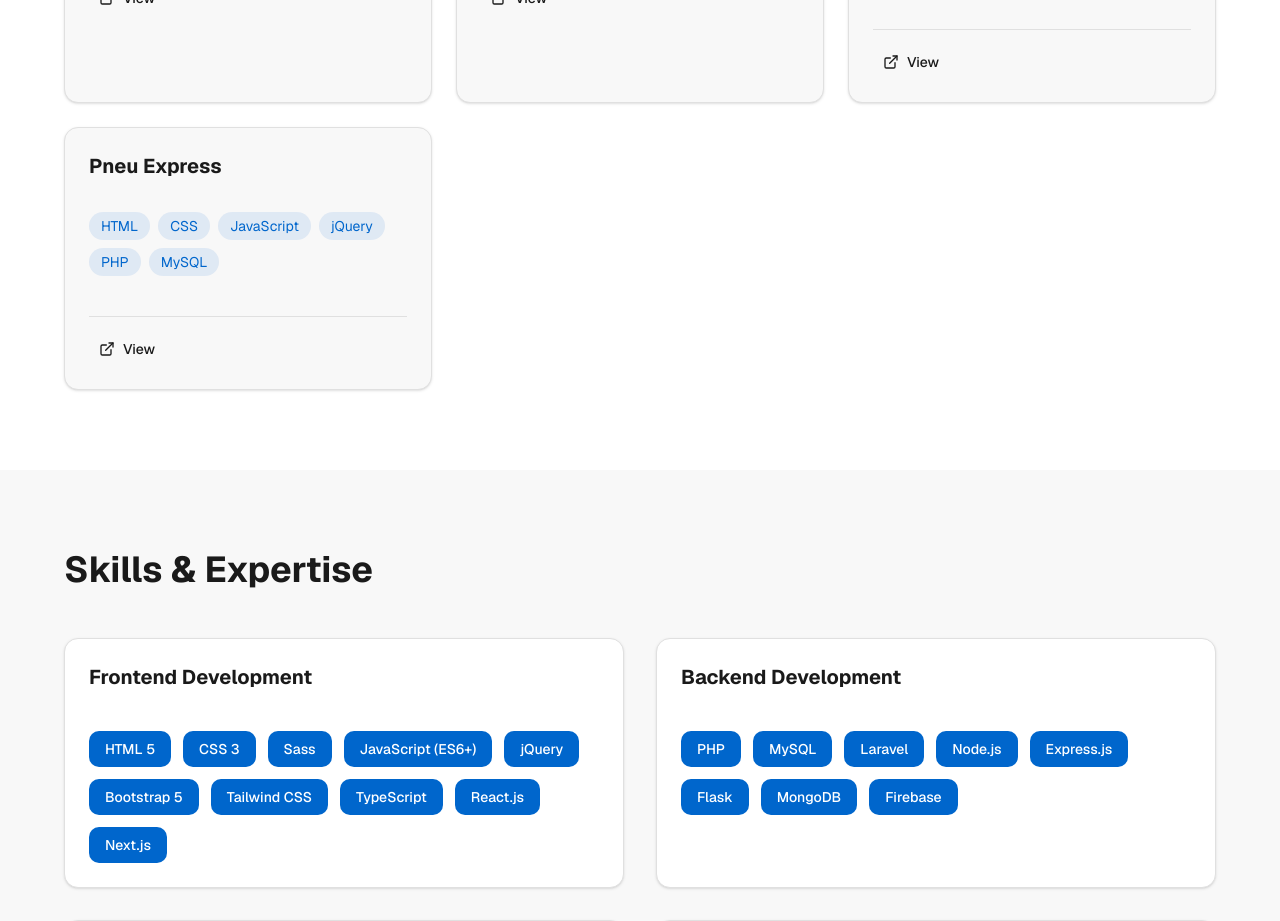
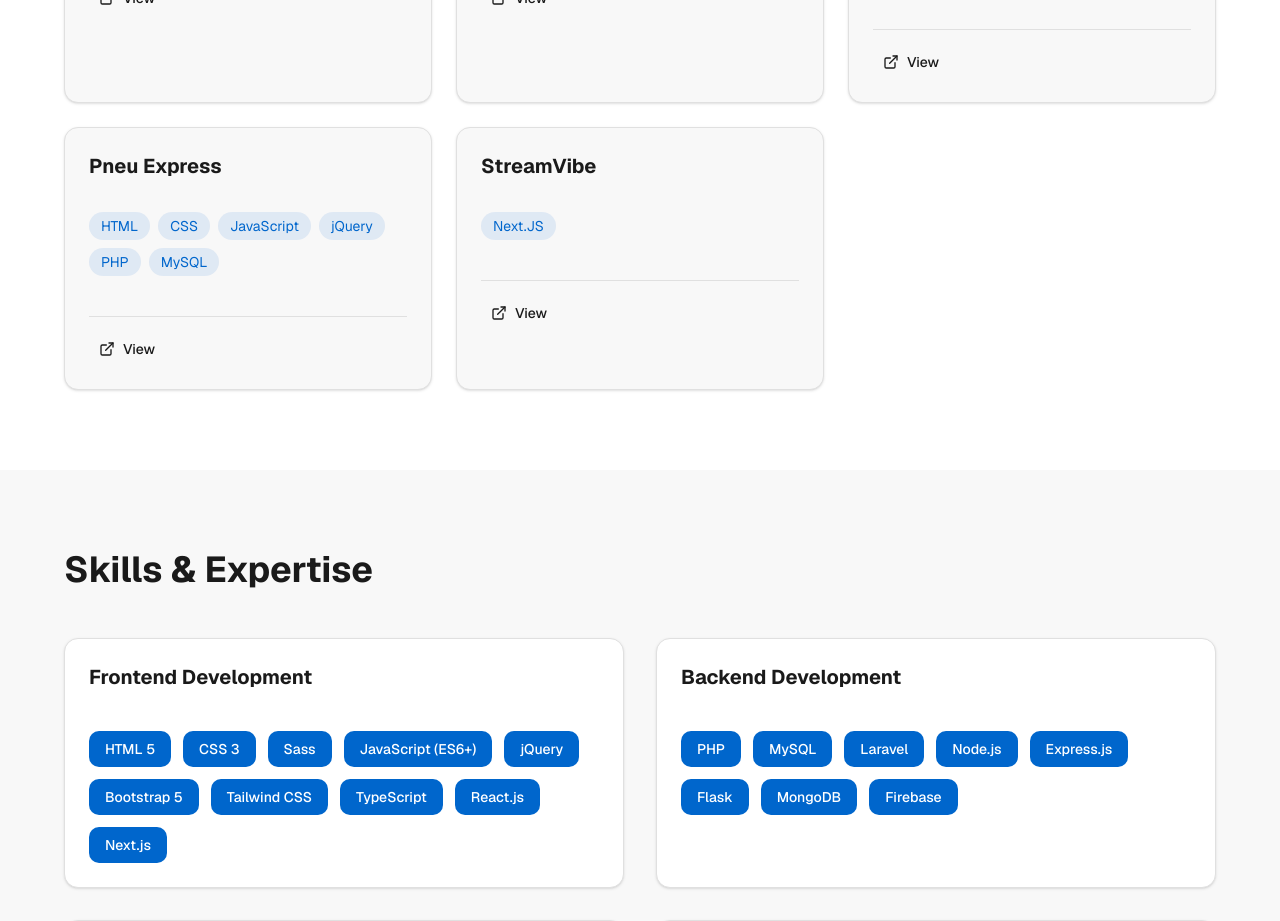
Before and after one commit to codercoder61/knoudev, a Next.js app: page / in a window 1280 px wide. Shown: the part 2200-3121 px from the top of the page. Built offline with nearby package versions, Linux system fonts and the light colour scheme.

Commit message:
Update projects.tsx

```diff
--- a/components/projects.tsx
+++ b/components/projects.tsx
@@ -103,6 +103,14 @@ const projects = [
     tags: ['HTML','CSS','JavaScript','jQuery','PHP','MySQL'],
     link: 'https://pneuexpress.online/',
   },
+  {
+    id: 16,
+    title: 'StreamVibe',
+    description:
+      'StreamVibe',
+    tags: ['Next.JS'],
+    link: 'https://streamvibe-ten.vercel.app/',
+  },
 
 ]
 
```
